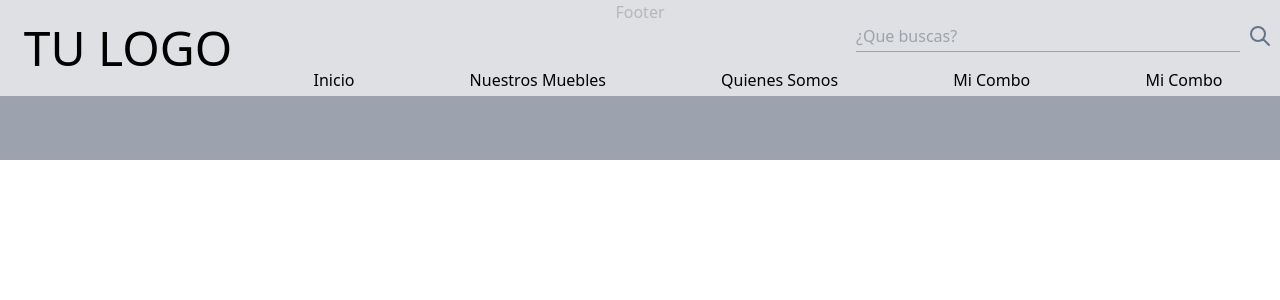
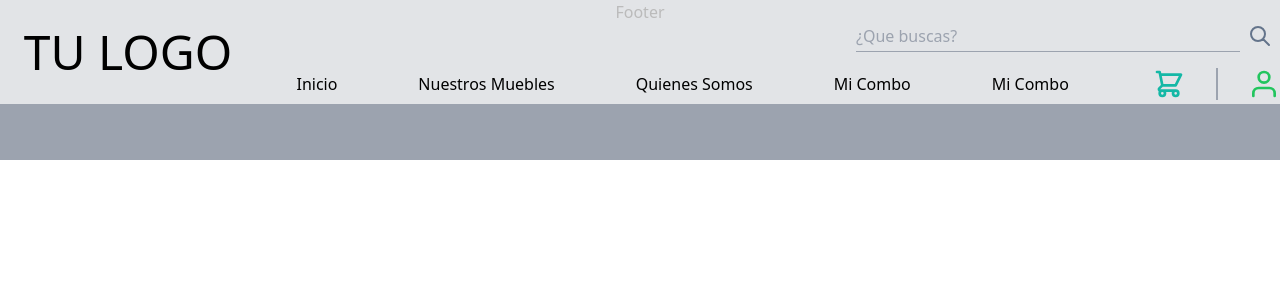
Before and after one commit to AlejandroTarico/Proyecto-Muebleria, a React (Vite) app in the folder Front Muebles/: page / in a window 1280 px wide. Shown: the top 300 px of the page. Built offline with nearby package versions, Linux system fonts and the light colour scheme.

Commit message:
Inicio de menu desplegable

```diff
--- a/Front Muebles/package.json
+++ b/Front Muebles/package.json
@@ -10,6 +10,7 @@
     "preview": "vite preview"
   },
   "dependencies": {
+    "@headlessui/react": "^1.7.18",
     "react": "^18.2.0",
     "react-dom": "^18.2.0",
     "react-router-dom": "^6.20.0",
--- a/Front Muebles/src/Components/Nav/Nav.jsx
+++ b/Front Muebles/src/Components/Nav/Nav.jsx
@@ -1,12 +1,11 @@
 import React from 'react'
-import { ROUTES } from '../../Helpers/RoutesPath'
 import { NavLink } from 'react-router-dom'
-import style from '../Nav/Nav.module.css'
 import Search from '../Search/Search'
+import NavBar from '../NavBar/NavBar'
 
 export default function Nav() {
   return (
-    <div className='bg-neutral-100 bg-opacity-75 flex justify-center place-items-center fixed z-50 w-full'>
+    <div className='bg-neutral-50 bg-opacity-75 fixed z-50 w-full'>
       <div className='container grid grid-cols-1 md:grid-cols-5'>
 
         <div className='m-2 col-span-1 flex items-center justify-center'>
@@ -17,13 +16,31 @@ export default function Nav() {
             <Search/>
           </div>
           <div className='mt-4 mb-1'>
-            <ul className=' list-none flex justify-around'>
-                  <li><NavLink  to={ROUTES.HOME}>Inicio</NavLink></li>
-                  <li><NavLink  to={ROUTES.NUESTROSMUEBLES}>Nuestros Muebles</NavLink></li>
-                  <li><NavLink  to={ROUTES.ABOUT}>Quienes Somos</NavLink></li>
-                  <li><NavLink  to={ROUTES.MICOMBO}>Mi Combo</NavLink></li>
-                  <li><NavLink  to={ROUTES.MICOMBO}>Mi Combo</NavLink></li>
-              </ul>
+            <div className='grid grid-cols-12'>
+              {/* <ul className=' col-span-10 list-none flex justify-around pt-1'>
+                    <li><NavLink  to={ROUTES.HOME}>Inicio</NavLink></li>
+                    <li><NavLink  to={ROUTES.NUESTROSMUEBLES}>Nuestros Muebles</NavLink></li>
+                    <li><NavLink  to={ROUTES.ABOUT}>Quienes Somos</NavLink></li>
+                    <li><NavLink  to={ROUTES.MICOMBO}>Mi Combo</NavLink></li>
+                    <li><NavLink  to={ROUTES.MICOMBO}>Mi Combo</NavLink></li>
+              </ul> */}
+              <NavBar/>
+              <div className='col-span-2 flex justify-between ml-11'>
+                <NavLink>
+                  <svg className="h-8 w-8 text-teal-500"  fill="none" viewBox="0 0 24 24" stroke="currentColor">
+                    <path strokeLinecap="round" strokeLinejoin="round" strokeWidth="2" d="M3 3h2l.4 2M7 13h10l4-8H5.4M7 13L5.4 5M7 13l-2.293 2.293c-.63.63-.184 1.707.707 1.707H17m0 0a2 2 0 100 4 2 2 0 000-4zm-8 2a2 2 0 11-4 0 2 2 0 014 0z"/>
+                  </svg>
+                </NavLink>
+                <div className='border-r-2 border-gray-400'>
+
+                </div>
+                <button>
+                  <svg className="h-8 w-8 text-green-500"  viewBox="0 0 24 24"  fill="none"  stroke="currentColor"  strokeWidth="2"  strokeLinecap="round"  strokeLinejoin="round">
+                    <path d="M20 21v-2a4 4 0 0 0-4-4H8a4 4 0 0 0-4 4v2" />  <circle cx="12" cy="7" r="4" />
+                  </svg>
+                </button>
+              </div>
+            </div>
           </div>
         </div>
       </div>
--- /dev/null
+++ b/Front Muebles/src/Components/NavBar/NavBar.jsx
@@ -0,0 +1,21 @@
+import React from 'react'
+import { NavLink } from 'react-router-dom'
+import { ROUTES } from '../../Helpers/RoutesPath'
+
+
+
+function NavBar() {
+  return (
+    <div className='col-span-10 pt-1'>
+        <ul className='list-none flex justify-around'>
+            <li><NavLink  to={ROUTES.HOME}>Inicio</NavLink></li>
+            <li><NavLink  to={ROUTES.NUESTROSMUEBLES}>Nuestros Muebles</NavLink></li>
+            <li><NavLink  to={ROUTES.ABOUT}>Quienes Somos</NavLink></li>
+            <li><NavLink  to={ROUTES.MICOMBO}>Mi Combo</NavLink></li>
+            <li><NavLink  to={ROUTES.MICOMBO}>Mi Combo</NavLink></li>
+        </ul>
+    </div>
+  )
+}
+
+export default NavBar
--- a/Front Muebles/src/Components/Search/Search.jsx
+++ b/Front Muebles/src/Components/Search/Search.jsx
@@ -5,8 +5,8 @@ function Search() {
     <>
         <input className='bg-inherit outline-none border-b focus:bg-slate-200 focus:border-none focus:rounded-xl focus:pl-2 border-gray-400 w-96 h-8' type="text" placeholder='¿Que buscas?'/>
         <button>
-            <svg class="h-6 w-10 text-slate-500" fill="none" viewBox="0 0 24 24" stroke="currentColor">
-            <path stroke-linecap="round" stroke-linejoin="round" stroke-width="2" d="M21 21l-6-6m2-5a7 7 0 11-14 0 7 7 0 0114 0z"/>
+            <svg className="h-6 w-10 text-slate-500" fill="none" viewBox="0 0 24 24" stroke="currentColor">
+            <path strokeLinecap="round" strokeLinejoin="round" strokeWidth="2" d="M21 21l-6-6m2-5a7 7 0 11-14 0 7 7 0 0114 0z"/>
             </svg>
         </button>
     </>
--- a/Front Muebles/src/Components/Slider/Slider.jsx
+++ b/Front Muebles/src/Components/Slider/Slider.jsx
@@ -18,8 +18,8 @@ function Slider() {
       <div className='overflow-hidden w-full'>
         <div className='flex whitespace-nowrap animate-scroll'>
           {
-            sillasSlider.map((carr) => (
-              <Scroll carr={carr} />
+            sillasSlider.map((carr, index) => (
+              <Scroll key={index} carr={carr} />
             ))
           }
         </div>
```
Also changed, not shown: 1 other file (tests, documents, lock files or other folders).
